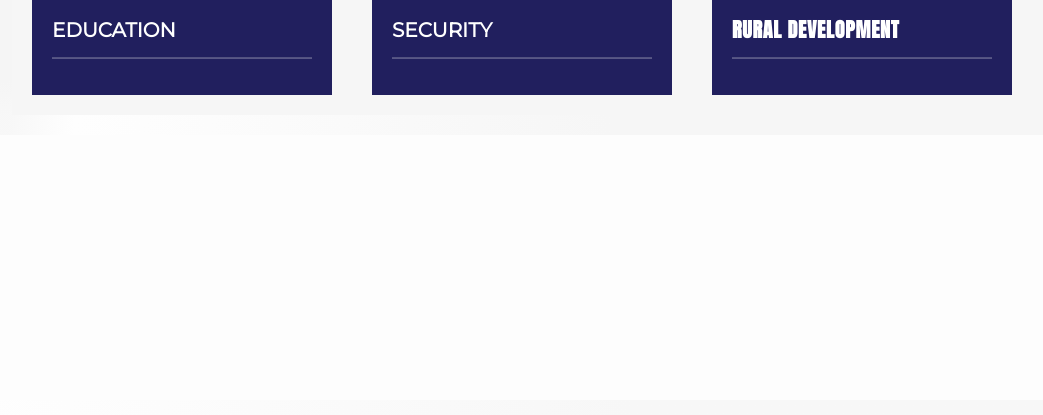
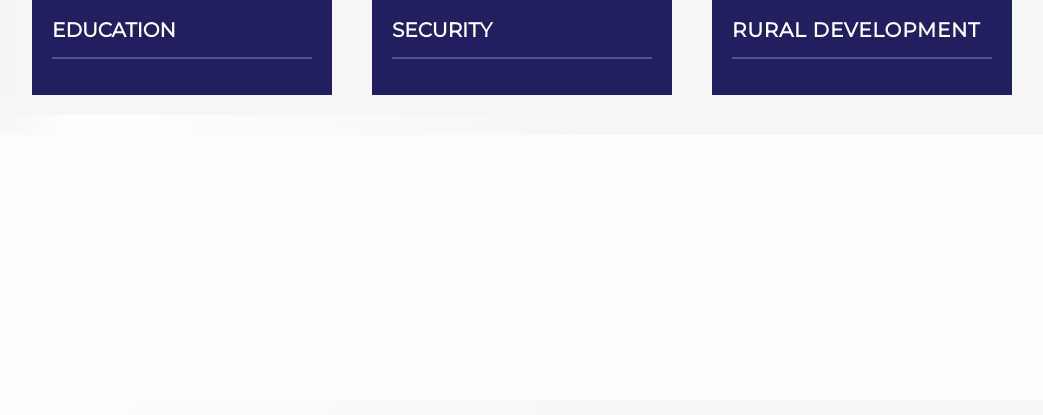
Before and after one commit to aditits/Actionplan2021, a Django app: page /sectors/ in a window 1280 px wide. Shown: the part 1405-1820 px from the top of the page, without its empty margins (118-1161 px from the left). Run offline with Django 3.2, Linux system fonts and the light colour scheme; some libraries are stand-ins or nearby versions.

Commit message:
Changes by sanka

```diff
--- a/templates/sectors.html
+++ b/templates/sectors.html
@@ -553,7 +553,7 @@ Pixel Grid
                   <div class="card">
                     <div class="card-img-top" style="background-image: url('/static/employability.png')"></div>
                     <div class="card-block" >
-                      <h5 class="card-title" style="font-family: 'Montserrat', sans-serif'Anton', sans-serif; color: #fff">EMPLOYABILITY<hr></h5>
+                      <h5 class="card-title" style=" font-family: 'Montserrat', sans-serif;  color: #fff">EMPLOYABILITY<hr></h5>
                       <p class="card-text" > Our country is facing problems regarding Employability.This
                         sector is for startups that can act as an employment source in
                         rural areas, or for less-educated people.</p>
@@ -617,7 +617,7 @@ Pixel Grid
                   <div class="card">
                     <div class="card-img-top" style="background-image: url('/static/rural-development.png')"></div>
                     <div class="card-block" >
-                      <h5 class="card-title" style="font-family: 'Anton', sans-serif; letter-spacing: 0.75px; color: #ffff">RURAL DEVELOPMENT<hr></h5>
+                      <h5 class="card-title" style="font-family: 'Montserrat', sans-serif;  letter-spacing: 0.75px; color: #ffff">RURAL DEVELOPMENT<hr></h5>
                       <p class="card-text" >  Startups helping in reducing the gap between rural and urban areas by developing the rural areas, in terms of health, poverty, literacy and infrastructure.</p>
                     </div>
                   </div>
```
